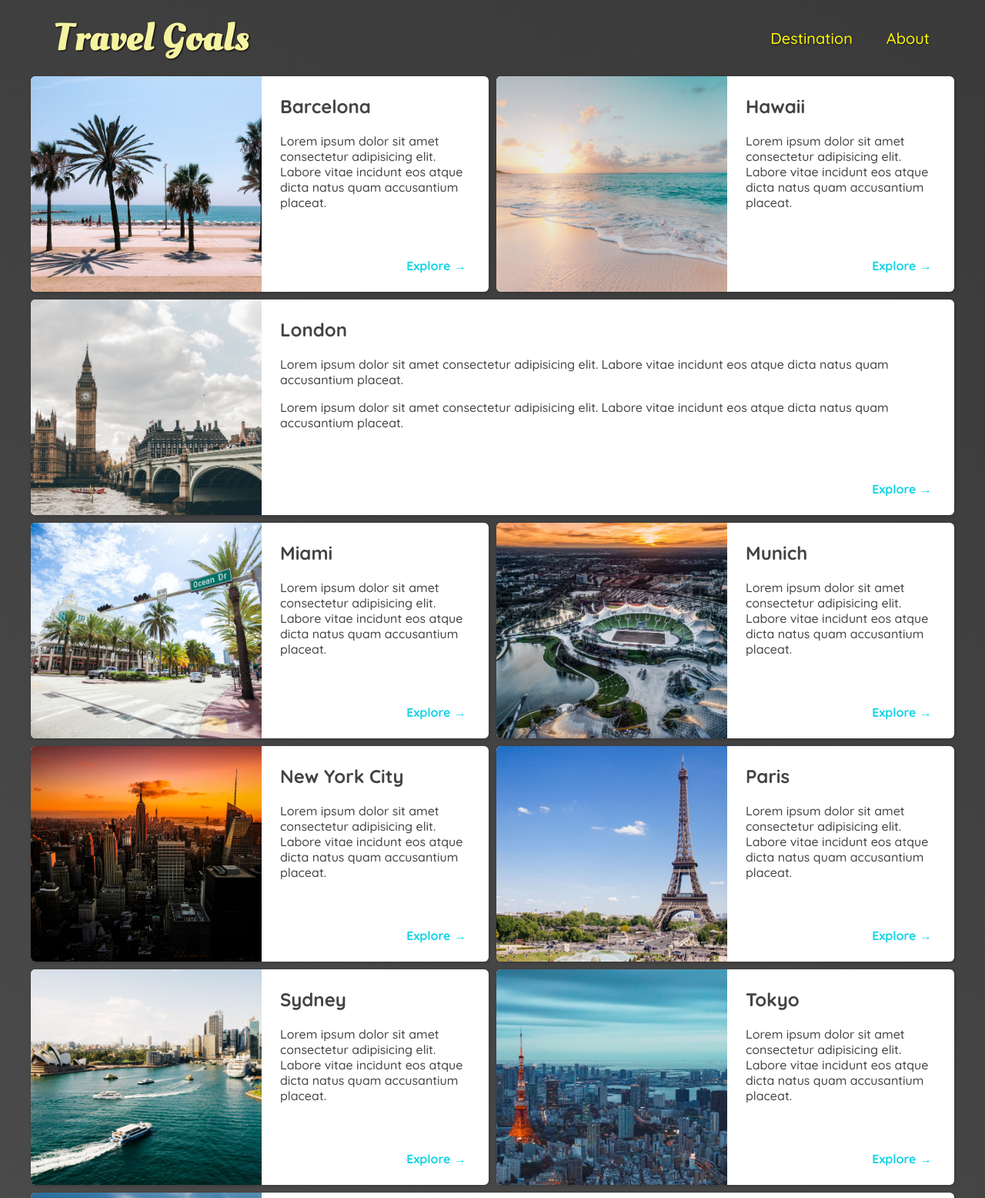
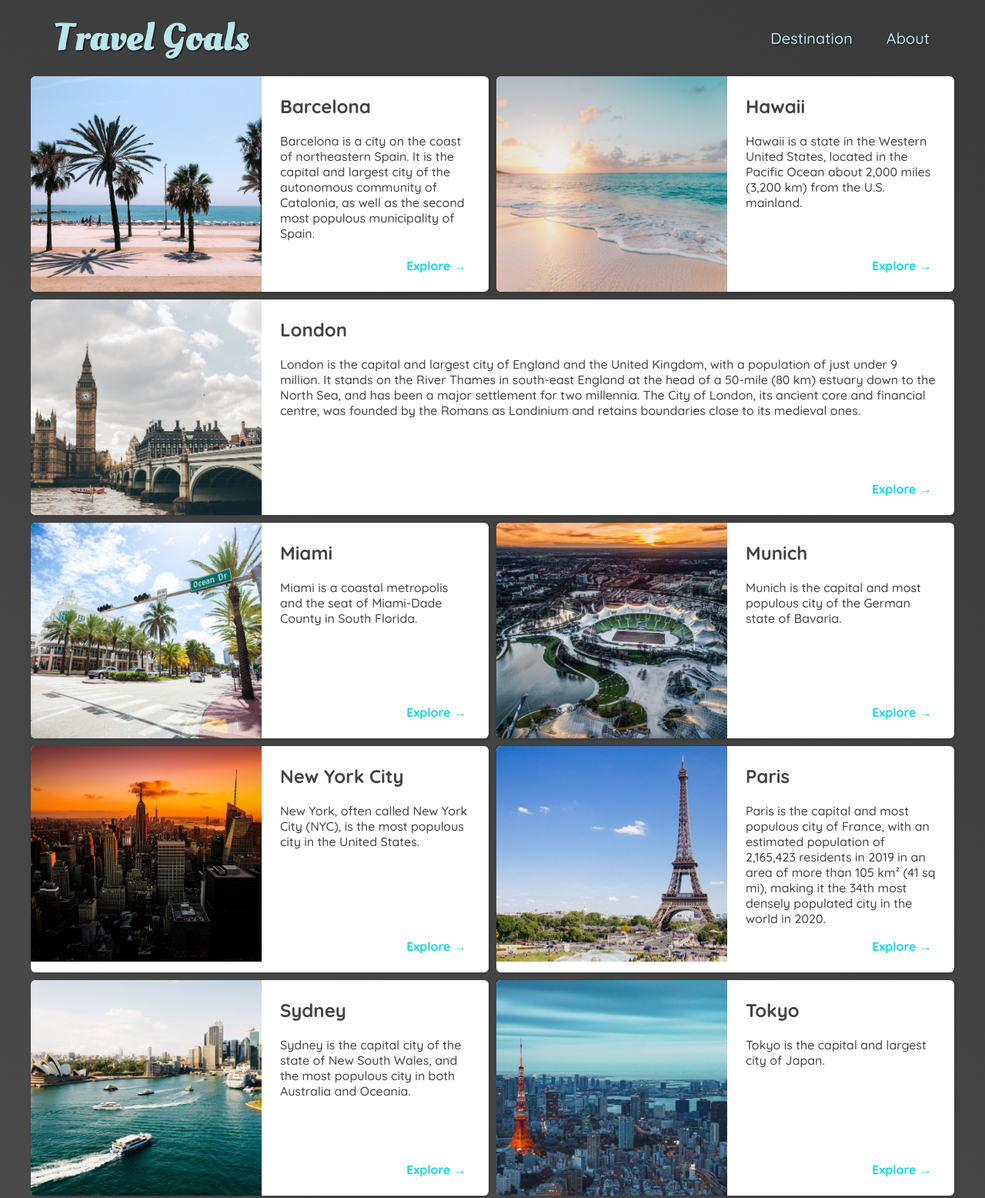
Before and after one commit to Ryomi-j/Travel-Goals, a plain HTML site: page travel/places.html in a window 1280 px wide. Shown: the top 1556 px of the page at 77% size. Drawn offline with Linux system fonts and the light colour scheme.

Commit message:
edit cities' contents and changed the style of nav

```diff
--- a/travel/places.css
+++ b/travel/places.css
@@ -1,10 +1,18 @@
 body {
-    background: linear-gradient(30deg, rgb(77,77,77), rgb(58,58,58));
+  background: linear-gradient(30deg, rgb(77, 77, 77), rgb(58, 58, 58));
   color: rgb(68, 68, 68);
+}
+
+#page-logo a {
+  color: rgb(183, 230, 235);
 }
 
 header {
   position: static;
+}
+
+header a {
+  color: rgb(183, 230, 235);
 }
 
 main ul {
@@ -13,7 +21,6 @@ main ul {
   display: grid;
   grid-template-columns: 1fr 1fr;
   gap: 10px 10px;
-
 }
 
 main li {
@@ -24,8 +31,9 @@ main li {
   overflow: hidden;
 }
 
-main li:nth-of-type(3), main li:nth-of-type(10) {
-    grid-column: 1/span 2;
+main li:nth-of-type(3),
+main li:nth-of-type(10) {
+  grid-column: 1 / span 2;
 }
 
 main li img {
@@ -41,7 +49,7 @@ main li img {
   justify-content: space-between;
 }
 
-li h2 {
+.item-content h2 {
   margin-top: 0;
 }
 
@@ -50,7 +58,7 @@ li h2 {
 }
 
 .actions a {
-    color: rgb(22,211,228);
+  color: rgb(22, 211, 228);
   text-decoration: none;
   font-weight: bolder;
   padding: 5px;
--- a/travel/places.html
+++ b/travel/places.html
@@ -30,12 +30,14 @@
             <div>
               <h2>Barcelona</h2>
               <p>
-                    Lorem ipsum dolor sit amet consectetur adipisicing elit. Labore
-                    vitae incidunt eos atque dicta natus quam accusantium placeat.
+                Barcelona is a city on the coast of northeastern Spain. It is
+                the capital and largest city of the autonomous community of
+                Catalonia, as well as the second most populous municipality of
+                Spain.
               </p>
             </div>
             <div class="actions">
-                  <a href="https://en.wikipedia.org/wiki/Barcelona">Explore &#x2192</a>
+              <a href="https://en.wikipedia.org/wiki/Barcelona"> Explore &#x2192 </a>
             </div>
           </div>
         </li>
@@ -45,12 +47,13 @@
             <div>
               <h2>Hawaii</h2>
               <p>
-                    Lorem ipsum dolor sit amet consectetur adipisicing elit. Labore
-                    vitae incidunt eos atque dicta natus quam accusantium placeat.
+                Hawaii is a state in the Western United States, located in the
+                Pacific Ocean about 2,000 miles (3,200 km) from the U.S.
+                mainland.
               </p>
             </div>
             <div class="actions">
-                  <a href="hhttps://en.wikipedia.org/wiki/Hawaii">Explore &#x2192</a>
+              <a href="https://en.wikipedia.org/wiki/Hawaii">Explore  &#x2192</a>
             </div>
           </div>
         </li>
@@ -60,16 +63,17 @@
             <div>
               <h2>London</h2>
               <p>
-                    Lorem ipsum dolor sit amet consectetur adipisicing elit. Labore
-                    vitae incidunt eos atque dicta natus quam accusantium placeat.
-                  </p>
-                  <p>
-                    Lorem ipsum dolor sit amet consectetur adipisicing elit. Labore
-                    vitae incidunt eos atque dicta natus quam accusantium placeat.
+                London is the capital and largest city of England and the United
+                Kingdom, with a population of just under 9 million. It stands on
+                the River Thames in south-east England at the head of a 50-mile
+                (80 km) estuary down to the North Sea, and has been a major
+                settlement for two millennia. The City of London, its ancient
+                core and financial centre, was founded by the Romans as
+                Londinium and retains boundaries close to its medieval ones.
               </p>
             </div>
             <div class="actions">
-                  <a href="https://en.wikipedia.org/wiki/London">Explore &#x2192</a>
+              <a href="https://en.wikipedia.org/wiki/London">Explore  &#x2192</a>
             </div>
           </div>
         </li>
@@ -79,12 +83,12 @@
             <div>
               <h2>Miami</h2>
               <p>
-                    Lorem ipsum dolor sit amet consectetur adipisicing elit. Labore
-                    vitae incidunt eos atque dicta natus quam accusantium placeat.
+                Miami is a coastal metropolis and the seat of Miami-Dade County
+                in South Florida.
               </p>
             </div>
             <div class="actions">
-                  <a href="https://en.wikipedia.org/wiki/Miami">Explore &#x2192</a>
+              <a href="https://en.wikipedia.org/wiki/Miami">Explore  &#x2192</a>
             </div>
           </div>
         </li>
@@ -94,29 +98,30 @@
             <div>
               <h2>Munich</h2>
               <p>
-                    Lorem ipsum dolor sit amet consectetur adipisicing elit. Labore
-                    vitae incidunt eos atque dicta natus quam accusantium placeat.
+                Munich is the capital and most populous city of the German state
+                of Bavaria.
               </p>
             </div>
             <div class="actions">
-                  <a href="https://en.wikipedia.org/wiki/Munich">Explore &#x2192</a>
+              <a href="https://en.wikipedia.org/wiki/Munich">Explore  &#x2192</a>
             </div>
           </div>
         </li>
         <li>
-              <img src="images/places/new-york-city.jpg" alt="New York City skyline" />
+          <img
+            src="images/places/new-york-city.jpg"
+            alt="New York City skyline"
+          />
           <div class="item-content">
             <div>
               <h2>New York City</h2>
               <p>
-                    Lorem ipsum dolor sit amet consectetur adipisicing elit. Labore
-                    vitae incidunt eos atque dicta natus quam accusantium placeat.
+                New York, often called New York City (NYC), is the most populous
+                city in the United States.
               </p>
             </div>
             <div class="actions">
-                  <a href="https://en.wikipedia.org/wiki/New_York_City"
-                    >Explore &#x2192</a
-                  >
+              <a href="https://en.wikipedia.org/wiki/New_York_City">Explore  &#x2192</a>
             </div>
           </div>
         </li>
@@ -126,12 +131,14 @@
             <div>
               <h2>Paris</h2>
               <p>
-                    Lorem ipsum dolor sit amet consectetur adipisicing elit. Labore
-                    vitae incidunt eos atque dicta natus quam accusantium placeat.
+                Paris is the capital and most populous city of France, with an
+                estimated population of 2,165,423 residents in 2019 in an area
+                of more than 105 km² (41 sq mi), making it the 34th most densely
+                populated city in the world in 2020.
               </p>
             </div>
             <div class="actions">
-                  <a href="https://en.wikipedia.org/wiki/Paris">Explore &#x2192</a>
+              <a href="https://en.wikipedia.org/wiki/Paris">Explore  &#x2192</a>
             </div>
           </div>
         </li>
@@ -141,12 +148,12 @@
             <div>
               <h2>Sydney</h2>
               <p>
-                    Lorem ipsum dolor sit amet consectetur adipisicing elit. Labore
-                    vitae incidunt eos atque dicta natus quam accusantium placeat.
+                Sydney is the capital city of the state of New South Wales, and
+                the most populous city in both Australia and Oceania.
               </p>
             </div>
             <div class="actions">
-                  <a href="https://en.wikipedia.org/wiki/Sydney">Explore &#x2192</a>
+              <a href="https://en.wikipedia.org/wiki/Sydney">Explore  &#x2192</a>
             </div>
           </div>
         </li>
@@ -155,13 +162,10 @@
           <div class="item-content">
             <div>
               <h2>Tokyo</h2>
-                  <p>
-                    Lorem ipsum dolor sit amet consectetur adipisicing elit. Labore
-                    vitae incidunt eos atque dicta natus quam accusantium placeat.
-                  </p>
+              <p>Tokyo is the capital and largest city of Japan.</p>
             </div>
             <div class="actions">
-                  <a href="https://en.wikipedia.org/wiki/Tokyo">Explore &#x2192</a>
+              <a href="https://en.wikipedia.org/wiki/Tokyo">Explore  &#x2192</a>
             </div>
           </div>
         </li>
@@ -171,12 +175,15 @@
             <div>
               <h2>Bali</h2>
               <p>
-                    Lorem ipsum dolor sit amet consectetur adipisicing elit. Labore
-                    vitae incidunt eos atque dicta natus quam accusantium placeat.
+                Bali is a province of Indonesia and the westernmost of the
+                Lesser Sunda Islands. East of Java and west of Lombok, the
+                province includes the island of Bali and a few smaller
+                neighbouring islands, notably Nusa Penida, Nusa Lembongan, and
+                Nusa Ceningan.
               </p>
             </div>
             <div class="actions">
-                  <a href="https://en.wikipedia.org/wiki/Bali">Explore &#x2192</a>
+              <a href="https://en.wikipedia.org/wiki/Bali">Explore  &#x2192</a>
             </div>
           </div>
         </li>
--- a/travel/shared.css
+++ b/travel/shared.css
@@ -47,7 +47,6 @@ header a {
 }
 
 header nav a:hover {
-  color: rgb(45, 90, 224);
   background-color: rgba(255, 255, 255, 0.419);
 }
 
```
Lines whose indentation alone changed are shown as unchanged.
